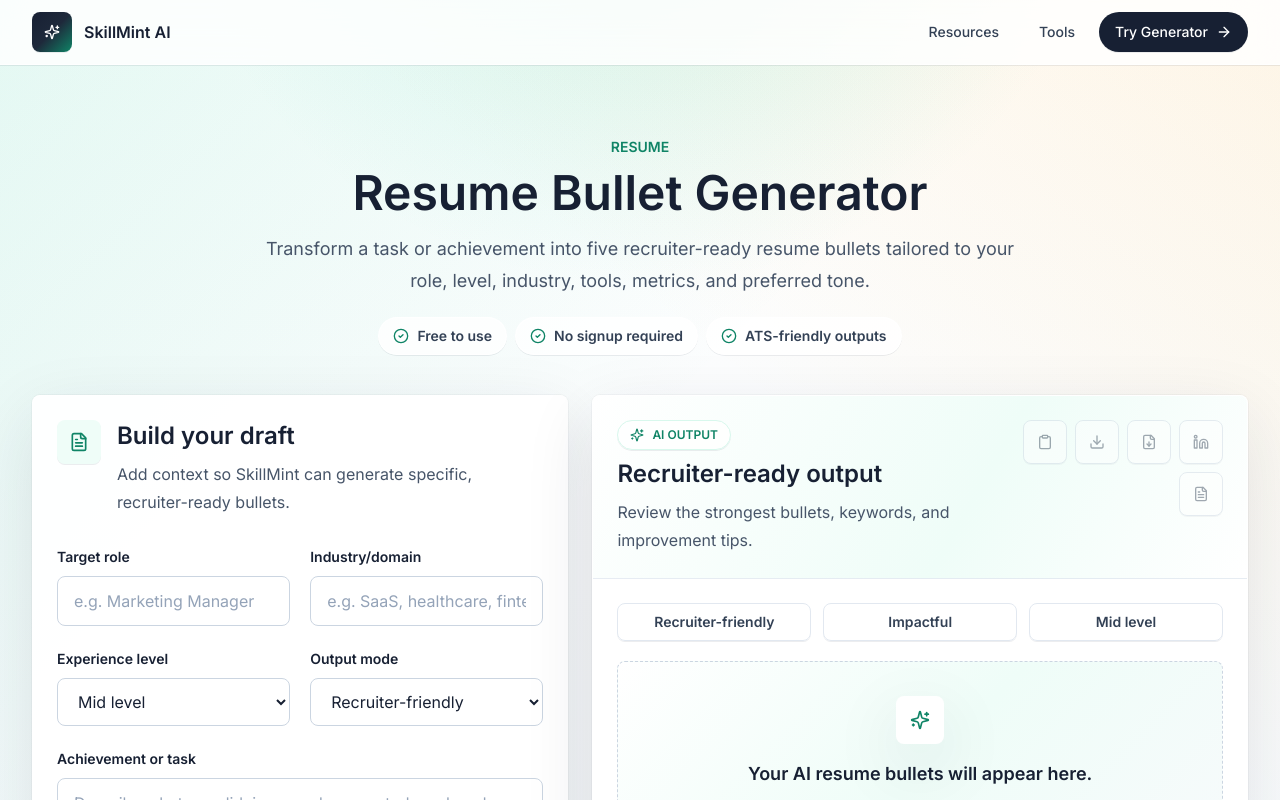
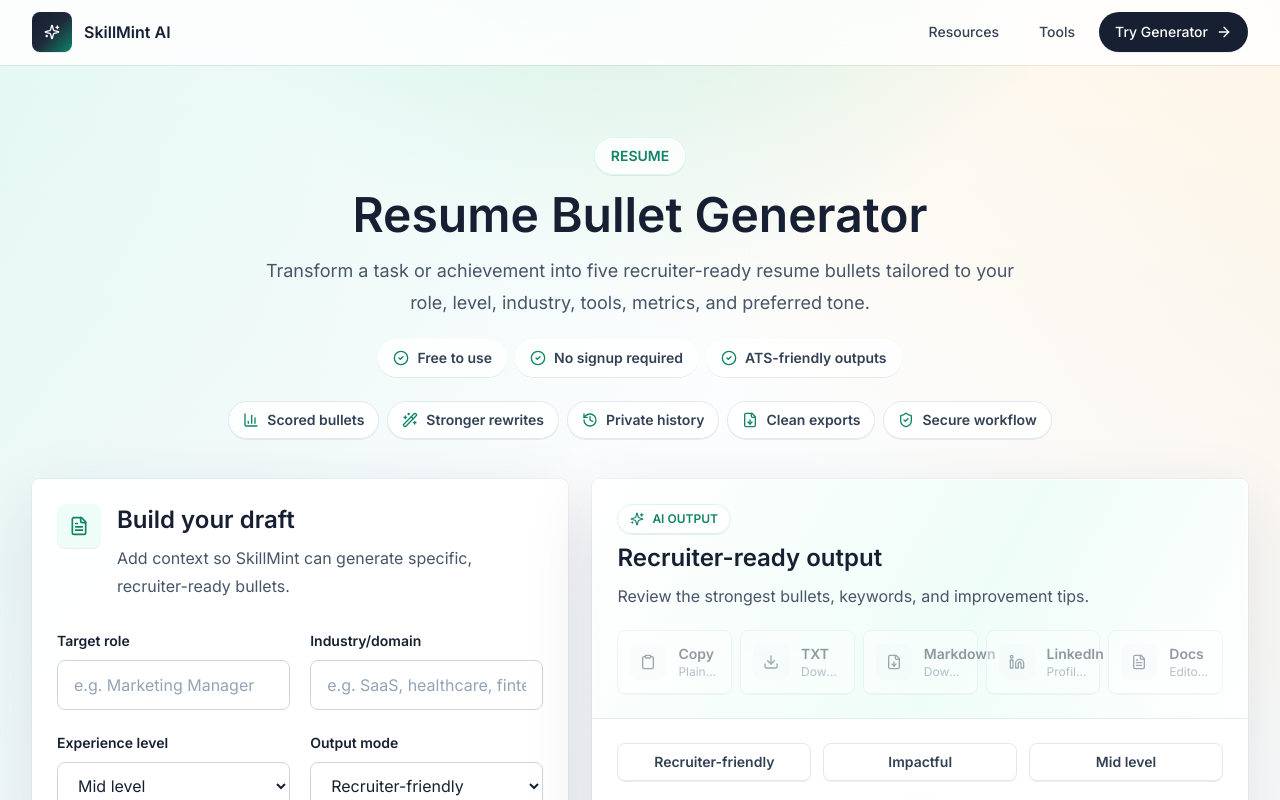
Before and after one commit to sidhesh0706/skillmint-ai, a Next.js app: page /tools/resume-bullet-generator in a window 1280 px wide. Shown: the top 800 px of the page. Built offline with nearby package versions, Linux system fonts and the light colour scheme.

Commit message:
Refine resume tool UI and remove provider copy

```diff
--- a/app/page.tsx
+++ b/app/page.tsx
@@ -358,7 +358,7 @@
               </h2>
               <p className="mt-4 max-w-2xl leading-7 text-slate-300">
                 Try the first SkillMint AI tool today. Generate sharper resume
-                bullets through a secure server route powered by Groq.
+                bullets through a secure, private AI workflow.
               </p>
             </div>
             <Link href="/tools/resume-bullet-generator" className="inline-flex min-h-12 items-center justify-center gap-2 rounded-full bg-white px-6 py-3 font-semibold text-ink transition hover:-translate-y-0.5 hover:bg-mint-50">
--- a/app/tools/[slug]/page.tsx
+++ b/app/tools/[slug]/page.tsx
@@ -1,5 +1,6 @@
 import type { Metadata } from "next";
 import { notFound } from "next/navigation";
+import { BarChart3, FileDown, History, ShieldCheck, Wand2 } from "lucide-react";
 import { ComingSoonTool } from "@/components/coming-soon-tool";
 import { ToolWorkspace } from "@/components/tool-workspace";
 import { TrustPills } from "@/components/trust-pills";
@@ -16,6 +17,29 @@
     slug: tool.slug,
   }));
 }
+
+const liveToolHighlights = [
+  {
+    label: "Scored bullets",
+    icon: BarChart3,
+  },
+  {
+    label: "Stronger rewrites",
+    icon: Wand2,
+  },
+  {
+    label: "Private history",
+    icon: History,
+  },
+  {
+    label: "Clean exports",
+    icon: FileDown,
+  },
+  {
+    label: "Secure workflow",
+    icon: ShieldCheck,
+  },
+];
 
 export async function generateMetadata({ params }: ToolPageProps): Promise<Metadata> {
   const { slug } = await params;
@@ -70,14 +94,33 @@
     <section className="relative overflow-hidden py-12 sm:py-16 lg:py-[4.5rem]">
       <div className="hero-glow absolute inset-x-0 top-0 -z-10 h-[30rem]" />
       <div className="container-shell">
-        <div className="fade-in-up mx-auto max-w-3xl text-center">
-          <p className="text-sm font-semibold uppercase text-mint-700">{tool.category}</p>
-          <h1 className="mt-3 text-4xl font-semibold leading-[1.08] text-ink sm:text-5xl">
+        <div className="fade-in-up mx-auto max-w-4xl text-center">
+          <p className="inline-flex items-center justify-center rounded-full border border-mint-100 bg-white/80 px-4 py-2 text-sm font-semibold uppercase text-mint-700 shadow-line backdrop-blur">
+            {tool.category}
+          </p>
+          <h1 className="mt-4 text-4xl font-semibold leading-[1.08] text-ink sm:text-5xl">
             {tool.name}
           </h1>
-          <p className="mt-4 text-lg leading-8 text-slate-600">{tool.longDescription}</p>
+          <p className="mx-auto mt-4 max-w-3xl text-lg leading-8 text-slate-600">
+            {tool.longDescription}
+          </p>
           <div className="mt-5">
             <TrustPills centered />
+          </div>
+          <div className="mx-auto mt-6 flex max-w-4xl flex-wrap justify-center gap-2">
+            {liveToolHighlights.map((highlight) => {
+              const Icon = highlight.icon;
+
+              return (
+                <span
+                  key={highlight.label}
+                  className="inline-flex items-center gap-2 rounded-full border border-slate-200 bg-white/85 px-3.5 py-2 text-sm font-semibold text-slate-700 shadow-line backdrop-blur"
+                >
+                  <Icon className="h-4 w-4 text-mint-700" aria-hidden="true" />
+                  {highlight.label}
+                </span>
+              );
+            })}
           </div>
         </div>
 
--- a/components/tool-workspace.tsx
+++ b/components/tool-workspace.tsx
@@ -97,6 +97,39 @@
     title: "Interview prep checklist",
     description: "Convert resume wins into concise stories for behavioral interviews.",
     href: "#interview-prep-checklist",
+  },
+];
+
+const exportActions = [
+  {
+    label: "Copy",
+    description: "Plain resume format",
+    icon: Clipboard,
+    action: "copy" as const,
+  },
+  {
+    label: "TXT",
+    description: "Download text",
+    icon: Download,
+    action: "txt" as const,
+  },
+  {
+    label: "Markdown",
+    description: "Download .md",
+    icon: FileDown,
+    action: "markdown" as const,
+  },
+  {
+    label: "LinkedIn",
+    description: "Profile-ready copy",
+    icon: Linkedin,
+    action: "linkedin" as const,
+  },
+  {
+    label: "Docs",
+    description: "Editor-friendly copy",
+    icon: FileText,
+    action: "docs" as const,
   },
 ];
 
@@ -296,6 +329,18 @@
   }
 
   return "border-red-200 bg-red-50 text-red-700";
+}
+
+function getScoreBarColor(score: number) {
+  if (score >= 85) {
+    return "bg-mint-500";
+  }
+
+  if (score >= 70) {
+    return "bg-amber-400";
+  }
+
+  return "bg-red-400";
 }
 
 export function ToolWorkspace({ slug }: ToolWorkspaceProps) {
@@ -616,6 +661,30 @@
     });
   }
 
+  function handleExportAction(action: (typeof exportActions)[number]["action"]) {
+    if (action === "copy") {
+      copyText(outputText, "Copied resume output.");
+      return;
+    }
+
+    if (action === "txt") {
+      downloadText(outputText, tool.output.downloadFileName, "TXT downloaded.");
+      return;
+    }
+
+    if (action === "markdown") {
+      downloadText(outputMarkdown, "skillmint-resume-bullets.md", "Markdown downloaded.");
+      return;
+    }
+
+    if (action === "linkedin") {
+      copyText(formatLinkedInCopy(generated), "Copied for LinkedIn.");
+      return;
+    }
+
+    copyText(formatDocsCopy(generated), "Copied for Google Docs / resume editor.");
+  }
+
   return (
     <div className="grid gap-6 lg:grid-cols-[minmax(0,0.9fr)_minmax(0,1.1fr)] lg:items-start">
       <form
@@ -684,63 +753,35 @@
                   <RefreshCw className="h-4 w-4" aria-hidden="true" />
                 </button>
               ) : null}
+            </div>
+          </div>
+
+          <div className="mt-5 grid gap-2 sm:grid-cols-5">
+            {exportActions.map((item) => {
+              const Icon = item.icon;
+
+              return (
                 <button
+                  key={item.action}
                   type="button"
-                onClick={() => copyText(outputText, "Copied resume output.")}
+                  onClick={() => handleExportAction(item.action)}
                   disabled={!hasOutput}
-                className="inline-flex h-11 w-11 items-center justify-center rounded-lg border border-slate-300 bg-white text-slate-700 shadow-line transition duration-300 hover:-translate-y-0.5 hover:border-mint-100 hover:bg-mint-50 disabled:cursor-not-allowed disabled:opacity-45 disabled:hover:translate-y-0"
-                aria-label="Copy output to clipboard"
-                title="Copy"
+                  className="group flex min-h-16 items-center gap-3 rounded-lg border border-slate-200 bg-white/85 px-3 py-2 text-left shadow-line transition duration-300 hover:-translate-y-0.5 hover:border-mint-100 hover:bg-white hover:shadow-soft disabled:cursor-not-allowed disabled:opacity-45 disabled:hover:translate-y-0 disabled:hover:shadow-line"
+                  aria-label={item.label}
+                  title={item.description}
                 >
-                <Clipboard className="h-4 w-4" aria-hidden="true" />
+                  <span className="flex h-9 w-9 shrink-0 items-center justify-center rounded-lg bg-slate-50 text-slate-700 transition group-hover:bg-mint-50 group-hover:text-mint-700">
+                    <Icon className="h-4 w-4" aria-hidden="true" />
+                  </span>
+                  <span className="min-w-0">
+                    <span className="block text-sm font-semibold text-ink">{item.label}</span>
+                    <span className="hidden truncate text-xs text-slate-500 sm:block">
+                      {item.description}
+                    </span>
+                  </span>
                 </button>
-              <button
-                type="button"
-                onClick={() =>
-                  downloadText(outputText, tool.output.downloadFileName, "TXT downloaded.")
-                }
-                disabled={!hasOutput}
-                className="inline-flex h-11 w-11 items-center justify-center rounded-lg border border-slate-300 bg-white text-slate-700 shadow-line transition duration-300 hover:-translate-y-0.5 hover:border-mint-100 hover:bg-mint-50 disabled:cursor-not-allowed disabled:opacity-45 disabled:hover:translate-y-0"
-                aria-label="Download output as TXT"
-                title="Download TXT"
-              >
-                <Download className="h-4 w-4" aria-hidden="true" />
-              </button>
-              <button
-                type="button"
-                onClick={() =>
-                  downloadText(outputMarkdown, "skillmint-resume-bullets.md", "Markdown downloaded.")
-                }
-                disabled={!hasOutput}
-                className="inline-flex h-11 w-11 items-center justify-center rounded-lg border border-slate-300 bg-white text-slate-700 shadow-line transition duration-300 hover:-translate-y-0.5 hover:border-mint-100 hover:bg-mint-50 disabled:cursor-not-allowed disabled:opacity-45 disabled:hover:translate-y-0"
-                aria-label="Download output as Markdown"
-                title="Download Markdown"
-              >
-                <FileDown className="h-4 w-4" aria-hidden="true" />
-              </button>
-              <button
-                type="button"
-                onClick={() => copyText(formatLinkedInCopy(generated), "Copied for LinkedIn.")}
-                disabled={!hasOutput}
-                className="inline-flex h-11 w-11 items-center justify-center rounded-lg border border-slate-300 bg-white text-slate-700 shadow-line transition duration-300 hover:-translate-y-0.5 hover:border-mint-100 hover:bg-mint-50 disabled:cursor-not-allowed disabled:opacity-45 disabled:hover:translate-y-0"
-                aria-label="Copy output for LinkedIn"
-                title="Copy for LinkedIn"
-              >
-                <Linkedin className="h-4 w-4" aria-hidden="true" />
-              </button>
-              <button
-                type="button"
-                onClick={() =>
-                  copyText(formatDocsCopy(generated), "Copied for Google Docs / resume editor.")
-                }
-                disabled={!hasOutput}
-                className="inline-flex h-11 w-11 items-center justify-center rounded-lg border border-slate-300 bg-white text-slate-700 shadow-line transition duration-300 hover:-translate-y-0.5 hover:border-mint-100 hover:bg-mint-50 disabled:cursor-not-allowed disabled:opacity-45 disabled:hover:translate-y-0"
-                aria-label="Copy output for Google Docs or resume editor"
-                title="Copy for Google Docs / resume editor"
-              >
-                <FileText className="h-4 w-4" aria-hidden="true" />
-              </button>
-            </div>
+              );
+            })}
           </div>
         </div>
 
@@ -830,13 +871,23 @@
                         <div className="min-w-0 flex-1">
                           <div className="flex flex-col gap-3 sm:flex-row sm:items-start sm:justify-between">
                             <p className="leading-7 text-slate-700">{item}</p>
+                            <div className="shrink-0">
                               <span
-                              className={`inline-flex shrink-0 items-center justify-center rounded-full border px-3 py-1 text-xs font-semibold ${getScoreClasses(
+                                className={`inline-flex items-center justify-center rounded-full border px-3 py-1 text-xs font-semibold ${getScoreClasses(
                                   generated.scores[index]?.score || 0,
                                 )}`}
                               >
                                 {generated.scores[index]?.score || 0}/100
                               </span>
+                              <div className="mt-2 h-1.5 w-24 overflow-hidden rounded-full bg-slate-100">
+                                <div
+                                  className={`h-full rounded-full ${getScoreBarColor(
+                                    generated.scores[index]?.score || 0,
+                                  )}`}
+                                  style={{ width: `${generated.scores[index]?.score || 0}%` }}
+                                />
+                              </div>
+                            </div>
                           </div>
 
                           <div className="mt-3 rounded-lg border border-slate-200 bg-slate-50 p-3 text-sm leading-6 text-slate-600">
```
Lines whose indentation alone changed are shown as unchanged.
